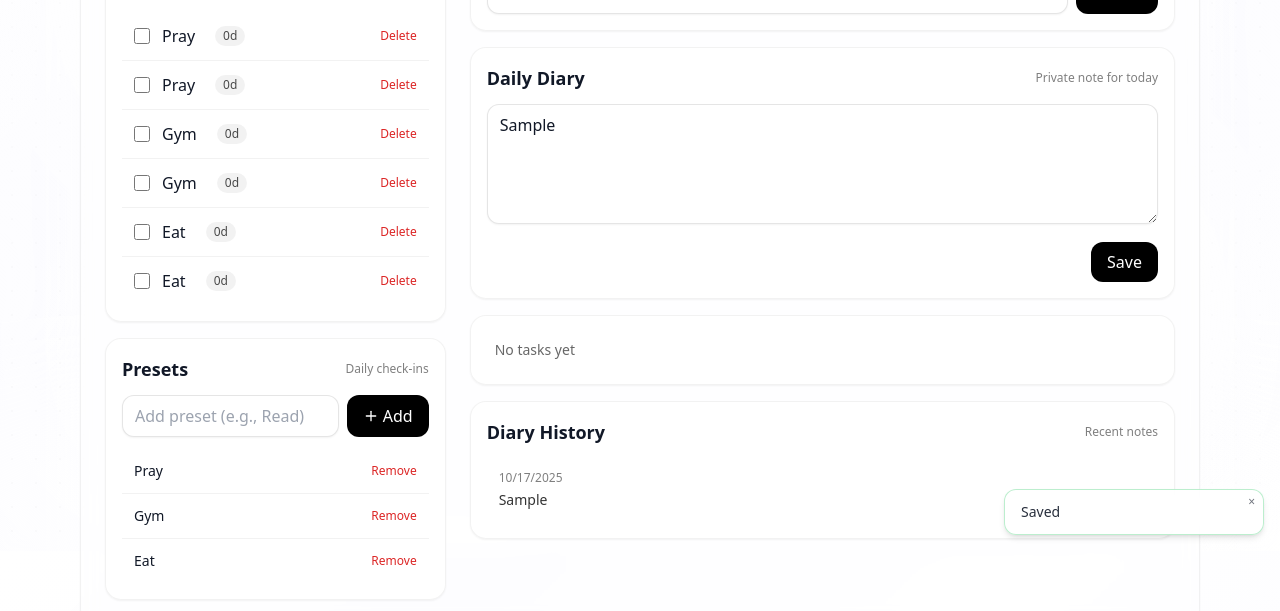
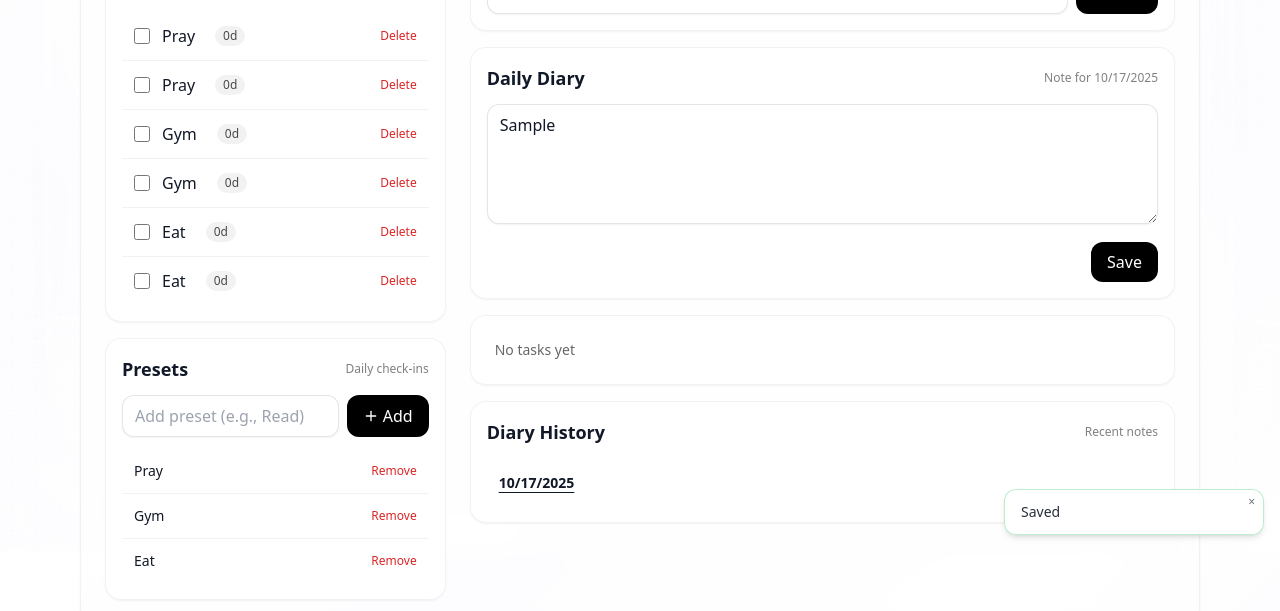
Before and after one commit to yarzadaryan/task-scheduler, a React (Vite) app in the folder web/: page /task-scheduler/tasks in a window 1280 px wide. Both pictures are taken after typing "Sample" into the empty fields and a click on the button "Save". Shown: the part 249-860 px from the top of the page. Built offline with nearby package versions, Linux system fonts and the light colour scheme.

Commit message:
feat(diary): allow viewing note history and opening a date to edit; save/load by date

```diff
--- a/web/src/pages/Tasks.tsx
+++ b/web/src/pages/Tasks.tsx
@@ -19,12 +19,23 @@ export default function TasksPage() {
   const saveTodayNote = useStore((s) => s.saveTodayNote)
   const notes = useStore((s) => s.notes)
   const loadNotes = useStore((s) => s.loadNotes)
+  const loadNoteByDate = useStore((s) => s.loadNoteByDate)
+  const saveNoteForDate = useStore((s) => s.saveNoteForDate)
   const [noteContent, setNoteContent] = useState('')
+  const [selectedDate, setSelectedDate] = useState<number>(() => {
+    const d = new Date()
+    d.setHours(0,0,0,0)
+    return d.getTime()
+  })
 
   useEffect(() => {
-    loadTodayNote()
     loadNotes()
-  }, [loadTodayNote, loadNotes])
+  }, [loadNotes])
+
+  useEffect(() => {
+    // load note for the currently selected date
+    loadNoteByDate(selectedDate)
+  }, [selectedDate, loadNoteByDate])
 
   useEffect(() => {
     setNoteContent(todayNote?.content ?? '')
@@ -169,7 +180,7 @@ export default function TasksPage() {
           <div className="rounded-2xl border border-black/5 bg-white/70 backdrop-blur p-4 shadow-sm">
             <div className="flex items-center justify-between mb-3">
               <h2 className="text-lg font-semibold">Daily Diary</h2>
-              <span className="text-xs text-black/50">Private note for today</span>
+              <span className="text-xs text-black/50">Note for {new Date(selectedDate).toLocaleDateString()}</span>
             </div>
             <textarea
               value={noteContent}
@@ -179,7 +190,7 @@ export default function TasksPage() {
             />
             <div className="mt-3 flex justify-end">
               <button
-                onClick={async () => { await saveTodayNote(noteContent); await loadNotes(); toast({ type: 'success', message: 'Saved' }) }}
+                onClick={async () => { await saveNoteForDate(selectedDate, noteContent); await loadNotes(); toast({ type: 'success', message: 'Saved' }) }}
                 className="inline-flex items-center gap-1 rounded-xl bg-black text-white px-4 py-2 hover:bg-black/90"
               >
                 Save
@@ -221,8 +232,12 @@ export default function TasksPage() {
                 .sort((a, b) => b.date - a.date)
                 .map((n) => (
                   <li key={n.id} className="p-3">
-                    <div className="text-xs text-black/50 mb-1">{new Date(n.date).toLocaleDateString()}</div>
-                    <div className="whitespace-pre-wrap text-sm text-black/80">{n.content || <span className="text-black/40">(empty)</span>}</div>
+                    <button
+                      className={`text-sm underline underline-offset-4 ${selectedDate === n.date ? 'font-semibold' : ''}`}
+                      onClick={() => { setSelectedDate(n.date); toast({ type: 'info', message: `Opened ${new Date(n.date).toLocaleDateString()}` }) }}
+                    >
+                      {new Date(n.date).toLocaleDateString()}
+                    </button>
                   </li>
                 ))}
             </ul>
--- a/web/src/store.ts
+++ b/web/src/store.ts
@@ -40,6 +40,8 @@ interface State {
   loadTodayNote: () => Promise<void>
   saveTodayNote: (content: string) => Promise<void>
   loadNotes: () => Promise<void>
+  loadNoteByDate: (dateStartMs: number) => Promise<void>
+  saveNoteForDate: (dateStartMs: number, content: string) => Promise<void>
 }
 
 export const useStore = create<State>()(
@@ -130,6 +132,19 @@ export const useStore = create<State>()(
         const all = await getAllNotes()
         set({ notes: all })
       },
+      async loadNoteByDate(dateStartMs: number) {
+        const existing = await getNoteByDate(dateStartMs)
+        set({ todayNote: existing ?? null })
+      },
+      async saveNoteForDate(dateStartMs: number, content: string) {
+        const now = Date.now()
+        const existing = await getNoteByDate(dateStartMs)
+        const note: DailyNote = existing
+          ? { ...existing, content, updatedAt: now }
+          : { id: crypto.randomUUID(), date: dateStartMs, content, createdAt: now, updatedAt: now }
+        await putNote(note)
+        set({ todayNote: note })
+      },
     }),
     { name: 'tasks-ui-cache' }
   )
```
